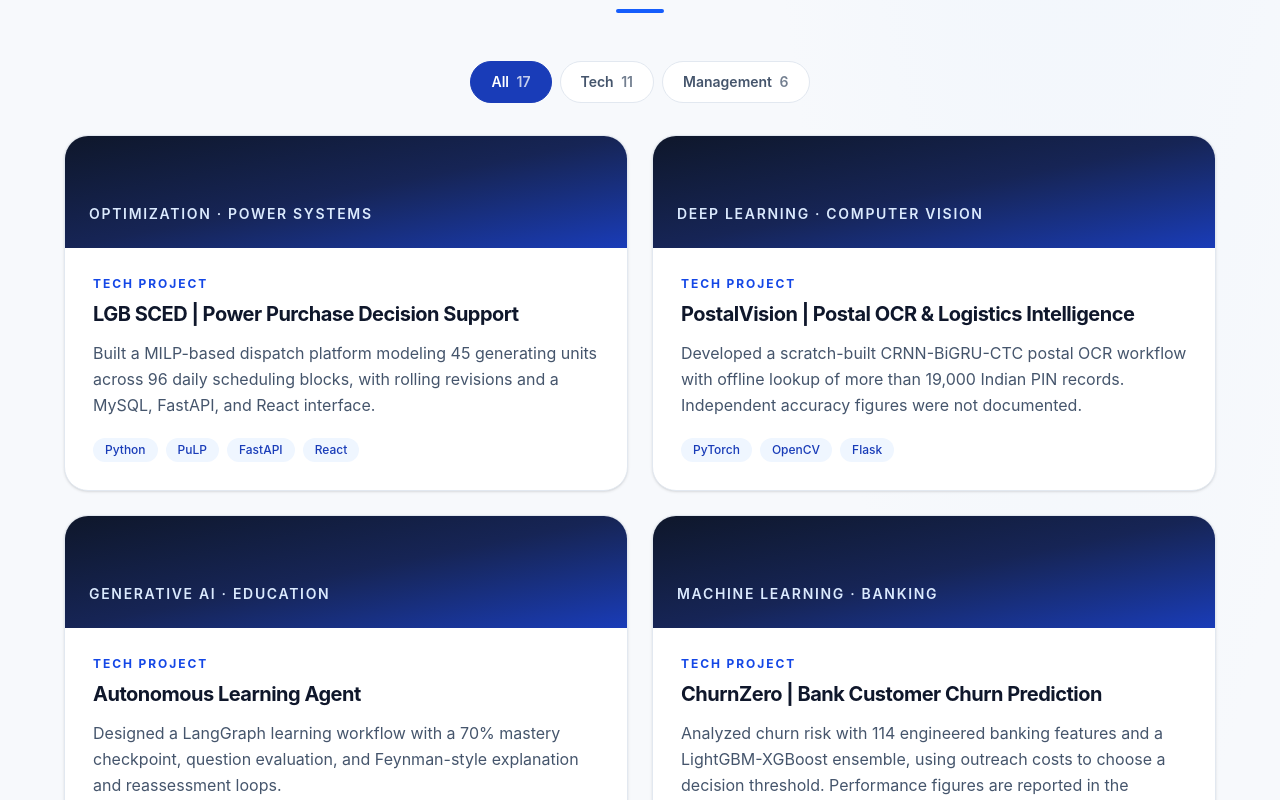
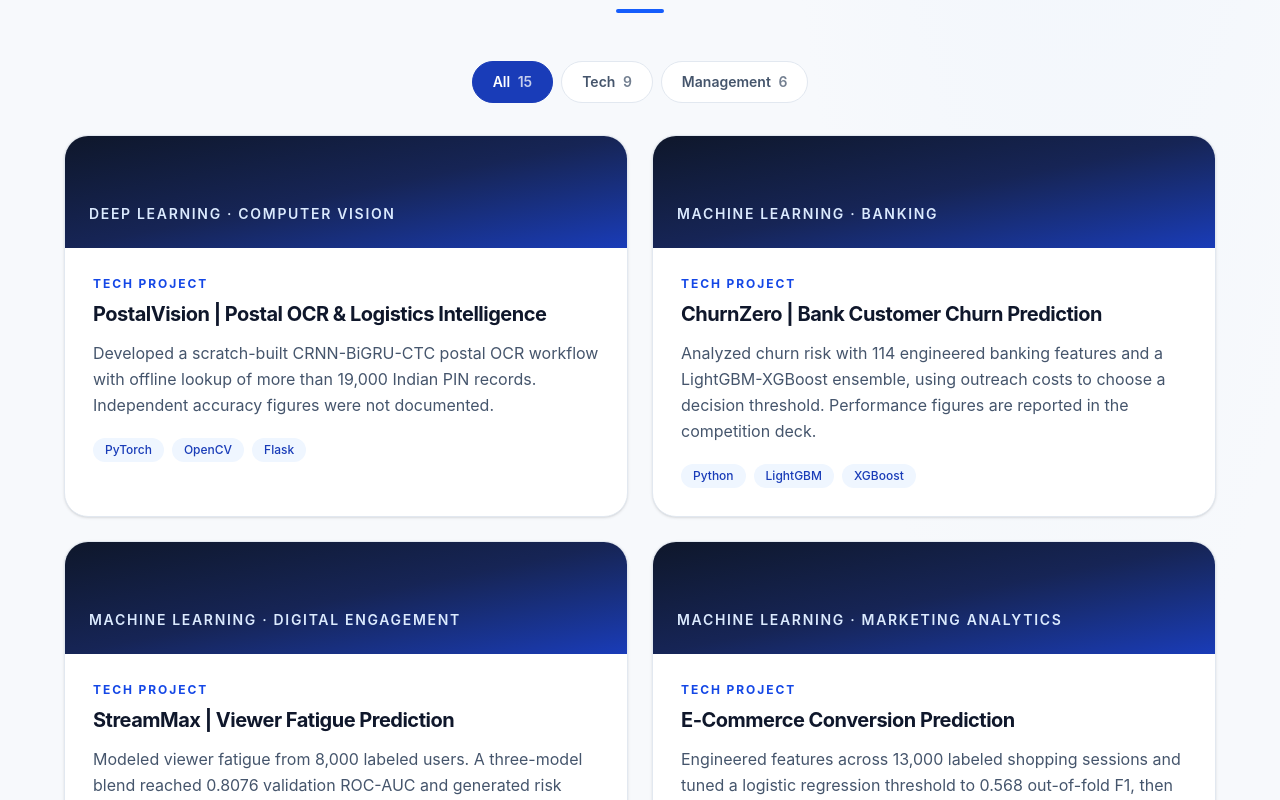
Before and after one commit to azij2023/portfolio, a React (Vite) app: page / in a window 1280 px wide. Shown: the part 3240-4040 px from the top of the page. Built offline with nearby package versions, Linux system fonts and the light colour scheme.

Commit message:
Remove internship work from project cards

```diff
--- a/src/components/Projects.jsx
+++ b/src/components/Projects.jsx
@@ -4,24 +4,10 @@ import SectionTitle from "./SectionTitle";
 const projects = [
   {
     category: "Tech",
-    field: "Optimization · Power systems",
-    title: "LGB SCED | Power Purchase Decision Support",
-    description: "Built a MILP-based dispatch platform modeling 45 generating units across 96 daily scheduling blocks, with rolling revisions and a MySQL, FastAPI, and React interface.",
-    tools: ["Python", "PuLP", "FastAPI", "React"],
-  },
-  {
-    category: "Tech",
     field: "Deep learning · Computer vision",
     title: "PostalVision | Postal OCR & Logistics Intelligence",
     description: "Developed a scratch-built CRNN-BiGRU-CTC postal OCR workflow with offline lookup of more than 19,000 Indian PIN records. Independent accuracy figures were not documented.",
     tools: ["PyTorch", "OpenCV", "Flask"],
-  },
-  {
-    category: "Tech",
-    field: "Generative AI · Education",
-    title: "Autonomous Learning Agent",
-    description: "Designed a LangGraph learning workflow with a 70% mastery checkpoint, question evaluation, and Feynman-style explanation and reassessment loops.",
-    tools: ["Python", "LangGraph", "LangChain"],
   },
   {
     category: "Tech",
```
